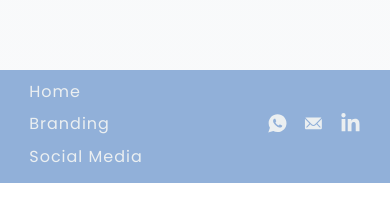
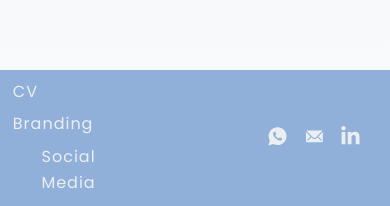
Before and after one commit to aybiya/portfolio_aybi-yanez, a React (Vite) app: page /social-media in a window 390 px wide. Shown: the part 6848-7054 px from the top of the page. Before the commit the page ends 7031 px from the top, so only its background shows below. Built offline with nearby package versions, Linux system fonts and the light colour scheme.

Commit message:
modif estilos footer

```diff
--- a/src/App.css
+++ b/src/App.css
@@ -199,10 +199,7 @@ footer .logo {
 footer .linksFooter, footer .socialMedia {
   display: flex;
   flex-direction: row;
-  justify-content: space-evenly;
-}
-footer .socialMedia {
-  margin-right: auto;
+  justify-content: space-between;
 }
 footer .socialMedia article {
   padding: 0;
@@ -218,7 +215,7 @@ footer .socialMedia article a:hover {
   cursor: pointer;
 }
 footer .linksFooter {
-  margin-left: auto;
+  max-width: 100%;
 }
 footer .linksFooter li {
   padding-right: 1rem;
@@ -243,9 +240,6 @@ footer .linksFooter a:hover {
   footer {
     margin-top: 4rem;
   }
-  footer .linksFooter {
-    padding-left: 0.1rem;
-  }
   footer .socialMedia article {
     flex-direction: column;
     justify-content: end;
@@ -259,27 +253,25 @@ footer .linksFooter a:hover {
 @media (max-width: 767px) {
   footer {
     margin-top: 2rem;
-    padding: 0.5rem 0rem;
-    justify-content: space-between;
+    padding: 0.5rem 0.8rem;
     align-items: center;
   }
   footer .logo {
     display: none;
   }
   footer .socialMedia {
-    width: 35%;
-    margin: 0;
+    margin-left: auto;
     padding: 0;
   }
   footer .socialMedia article a {
     font-size: 1.3rem;
   }
   footer .linksFooter {
+    margin-right: auto;
     flex-direction: column;
     justify-content: start;
     align-items: start;
     margin: 0;
-    width: 50%;
     padding: 0;
   }
   footer .linksFooter li {
@@ -301,16 +293,15 @@ footer .linksFooter a:hover {
 @media (min-width: 768px) and (max-width: 1023px) {
   footer .socialMedia {
     justify-content: space-around;
+    margin: 0;
+    padding: 0;
   }
   footer .socialMedia article a {
     font-size: 1.2rem;
     padding-right: 0.45rem;
   }
-  footer .logo {
-    width: 30%;
-  }
   footer .linksFooter {
-    margin-left: auto;
+    max-width: 40%;
   }
   footer .linksFooter a {
     font-size: 0.8rem;
--- a/src/Components/Footer.jsx
+++ b/src/Components/Footer.jsx
@@ -28,7 +28,7 @@ const Footer = () => {
             </Link>
             <ul className="linksFooter element">
                 <li>
-                    <Link to="/">Home</Link>
+                    <Link to="/curriculum-vitae">CV</Link>
                 </li>
                 <li>
                     <Link to="/branding">Branding</Link>
```
Also changed, not shown: src/sass/styles/_l-footer.scss (+10 -19 lines).
